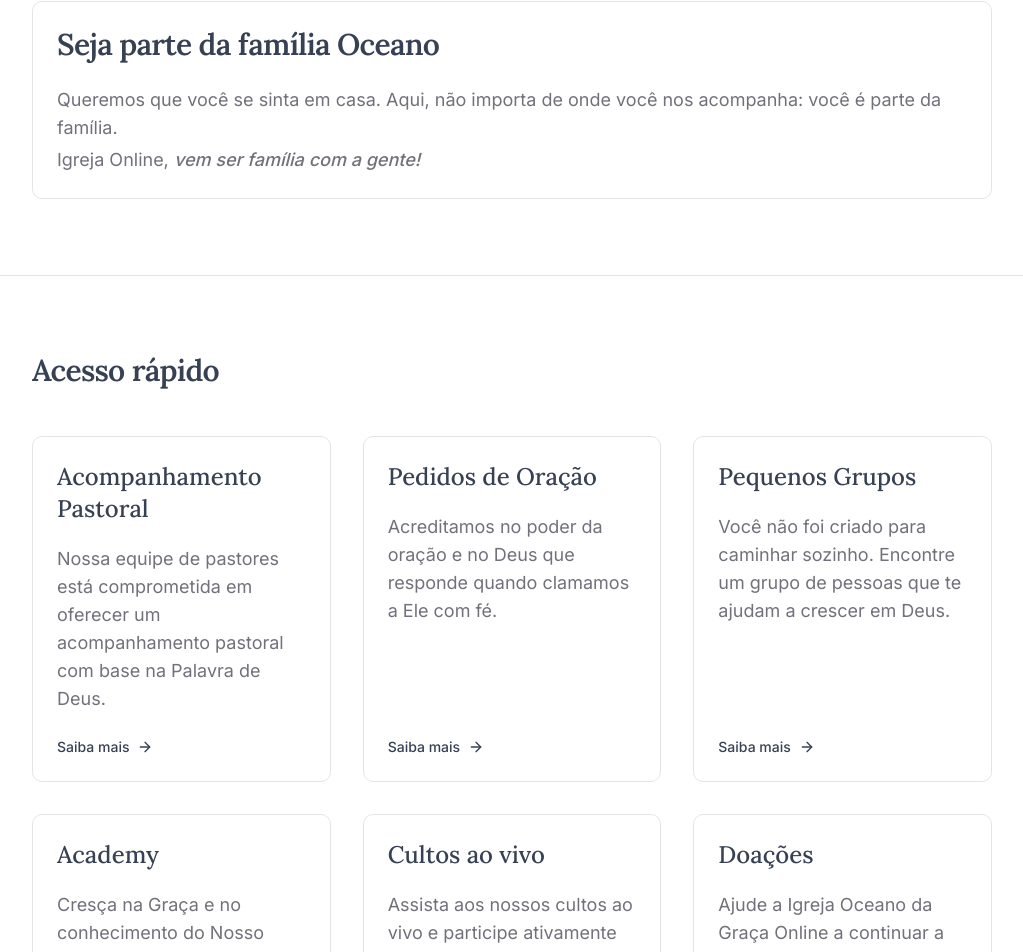
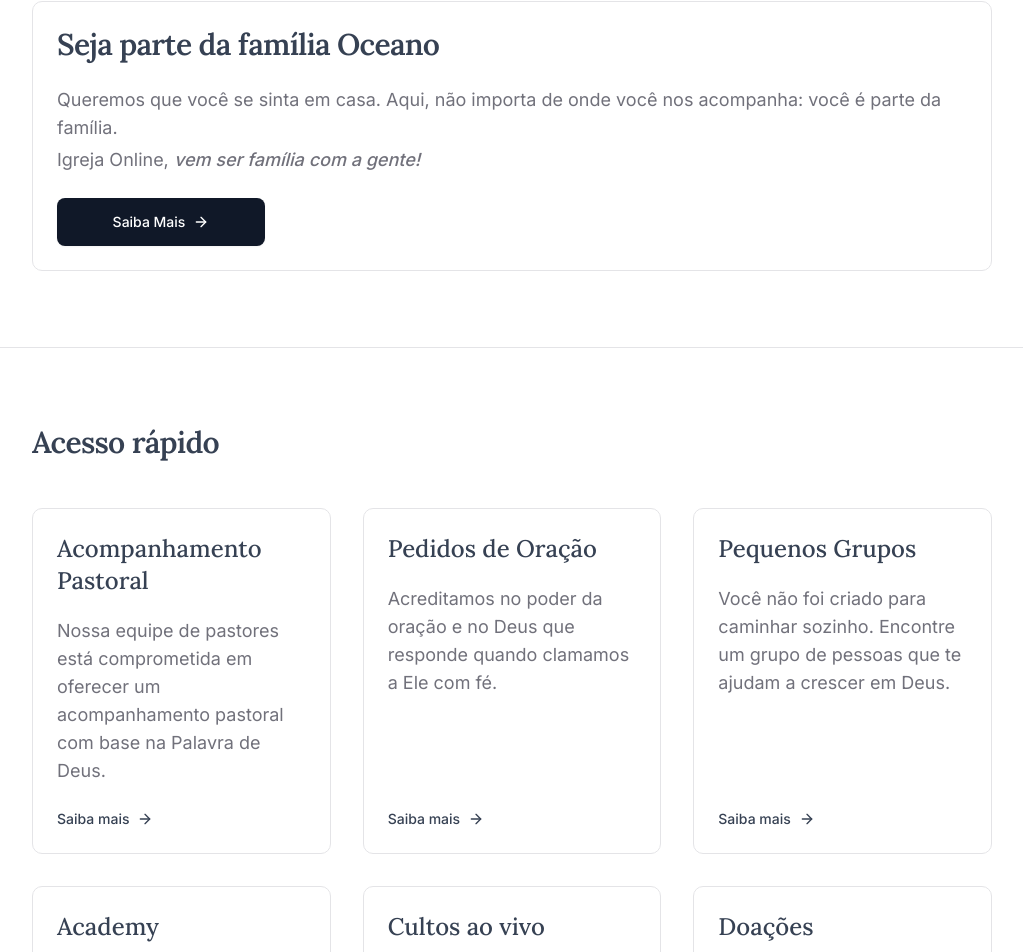
Before and after one commit to oceanodg/ocn-institucional-v4, a Next.js app: page /igreja-online in a window 1280 px wide. Shown: the part 2338-3290 px from the top of the page, without its empty margins (128-1151 px from the left). Built offline with nearby package versions, Linux system fonts and the light colour scheme.

Commit message:
feat: add "Saiba Mais" button to IgrejaOnlinePage for enhanced navigation

```diff
--- a/app/(site)/igreja-online/page.tsx
+++ b/app/(site)/igreja-online/page.tsx
@@ -1,10 +1,12 @@
+import Link from "next/link";
 import { Container } from "~/components/container";
 import { HeroContainer } from "~/components/hero";
-import { H1, H2, P, Separator } from "~/components/ui";
+import { Button, H1, H2, P, Separator } from "~/components/ui";
 import type { Info } from "~/server/types/info";
 import { InfoCard } from "~/components/info-card";
 import { CTABox } from "~/components/cta-box";
 import { CardWithLink } from "~/components/card-with-link";
+import { ArrowRight } from "lucide-react";
 
 const features: Info[] = [
   {
@@ -149,6 +151,21 @@ export default function IgrejaOnlinePage() {
               vem ser família com a gente!
             </span>
           </P>
+
+          <div className="w-full sm:w-auto sm:shrink-0 mt-6">
+            <Button
+              asChild
+              size="lg"
+              className={
+                "h-12 hover:cursor-pointer bg-gray-900 hover:bg-gray-900/80 text-white hover:text-white w-full sm:w-52 md:px-8"
+              }
+            >
+              <Link href="/igreja-online/saiba-mais">
+                <span>Saiba Mais</span>
+                <ArrowRight />
+              </Link>
+            </Button>
+          </div>
         </div>
       </Container>
 
```
